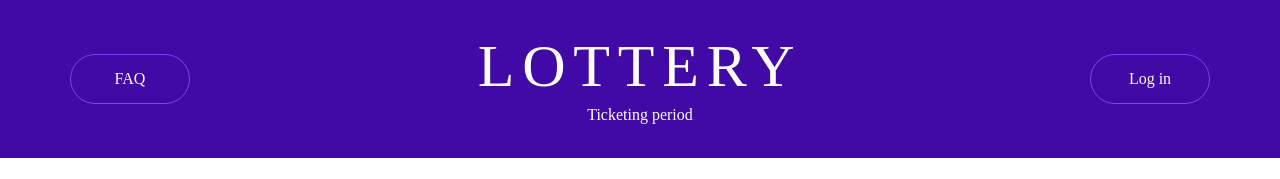
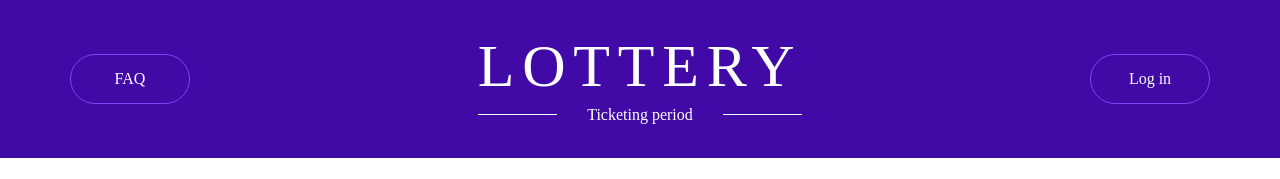
Before and after one commit to chlenc/mrt-farewell, a Preact app in the folder lottery/: page / in a window 1280 px wide. Shown: the top 179 px of the page. Built offline with nearby package versions, Linux system fonts and the light colour scheme; a web font is replaced by a local one.

Commit message:
header done

```diff
--- a/lottery/src/index.tsx
+++ b/lottery/src/index.tsx
@@ -1,6 +1,6 @@
 import {h, render} from "preact";
-import Index from './layout';
-
+import App from './layout';
+import './styles.less';
 render(
-    <Index>Hello world</Index>, document.getElementById('container')!
+    <App/>, document.getElementById('container')!
 );
--- a/lottery/src/layout/Header/Title/index.tsx
+++ b/lottery/src/layout/Header/Title/index.tsx
@@ -4,7 +4,12 @@ import styles from './styles.less';
 const Title: FunctionComponent = () => {
     return <div className={styles.root}>
         <div class={styles.lottery}>LOTTERY</div>
-        <div class={styles.ticketing_period}>Ticketing period</div>
+        <div class={styles.ticketing_period}>
+
+            <div class={styles.line}/>
+            <div>Ticketing period</div>
+            <div class={styles.line}/>
+        </div>
     </div>;
 };
 
--- a/lottery/src/layout/Header/Title/styles.less
+++ b/lottery/src/layout/Header/Title/styles.less
@@ -17,15 +17,26 @@
   }
 
   .ticketing_period {
+    width: 100%;
+    height: 26px;
+    //border: 1px solid white;
+    flex: 1 1 auto;
     display: flex;
     .museo-font();
     /* identical to box height, or 162% */
-    &::before {
-      content: '';
+    & > .line{
+      flex: 1;
+      position: relative;
+      top: -50%;
+      border-bottom: 1px solid white ;
 
-      border-bottom: 1px solid white ;
-      position: relative;
-      top: 50%
+      &:first-child {
+        margin-right: 30px;
+      }
+
+      &:last-child {
+        margin-left: 30px;
+      }
     }
   }
 }
--- a/lottery/src/styles.less
+++ b/lottery/src/styles.less
@@ -7,3 +7,8 @@
   color: #FFFFFF;
   text-align: center;
 }
+
+html {
+  height: 100%;
+  width: 100%;
+}
```
